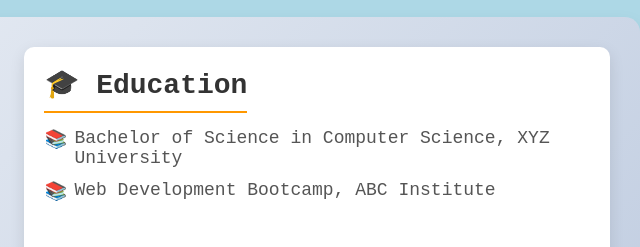
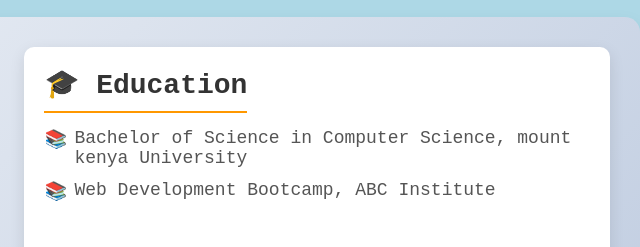
Before and after one commit to nrcfstudents/abigaelachieng, a plain HTML site: page index.html in a window 1280 px wide. Shown: the part 1080-1327 px from the top of the page, 640-1280 px from the left. Drawn offline with Linux system fonts and the light colour scheme.

Commit message:
education

```diff
--- a/index.html
+++ b/index.html
@@ -58,7 +58,7 @@ abigael
         <div class="education">
             <h2>🎓 Education</h2>
             <ul>
-                <li>Bachelor of Science in Computer Science, XYZ University</li>
+                <li>Bachelor of Science in Computer Science, mount kenya University</li>
                 <li>Web Development Bootcamp, ABC Institute</li>
                 <!-- Add more education items as needed -->
             </ul>
```
